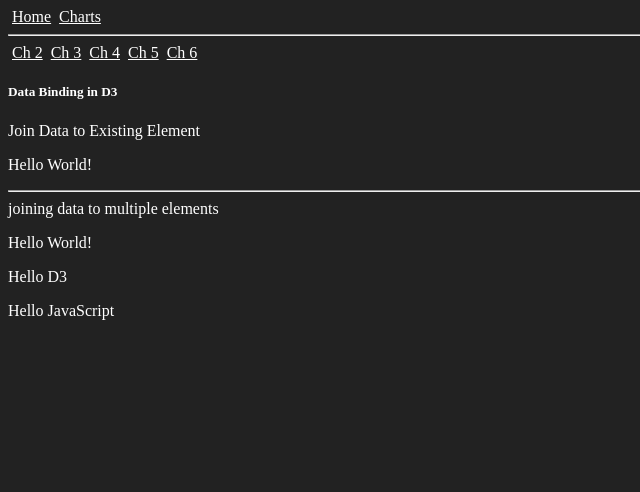
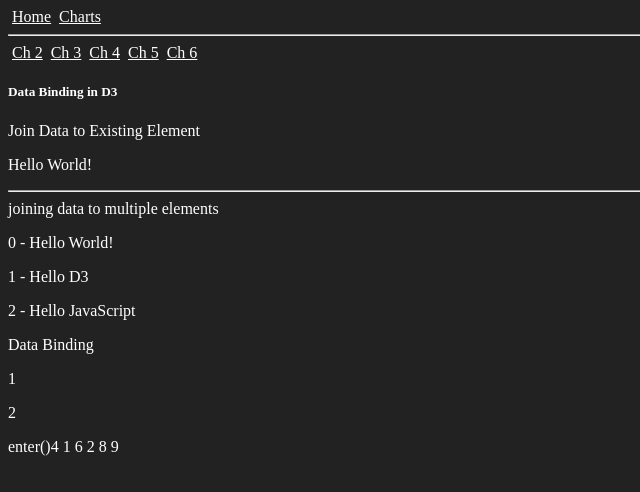
Before and after one commit to gmkhussain/vue-charts, a Vue app: page /ch6 in a window 1280 px wide. Shown: the top 492 px of the page, without its empty margins (0-640 px from the left). Built offline with nearby package versions, Linux system fonts and the light colour scheme.

Commit message:
enter() method dynamically creates placeholder

```diff
--- a/src/views/frontend/pages/Charts/Ch6.vue
+++ b/src/views/frontend/pages/Charts/Ch6.vue
@@ -15,6 +15,19 @@
             <p></p>
             <p></p>
             <p></p>
+        </div>
+
+
+        <div id="dataBinding">
+            <span>Data Binding</span>
+            <p>N/A</p>
+            <p></p>
+        </div>
+
+
+        <div id="enters">
+            <span>enter()</span>
+
         </div>
 
     </div>
@@ -56,12 +69,51 @@ export default {
                 .data(myData2)
                 .text(function (d, i) {
                     console.log(i)
-                    return d;
+                    return `${i} - ${d}`;
                 });
 
 
 
-        console.log(p, p2)
+
+
+
+
+
+
+
+        var myData3 = [1,2,3,4];
+
+        var p3 = d3.select("#dataBinding")
+                .selectAll("p")
+                .data(myData3)
+                .text(function(d, i) {
+                    console.log(i)
+                    return d;
+                } );
+
+
+
+
+
+
+        /*
+           The enter() method dynamically creates placeholder
+           references corresponding to the number of data values
+        */
+
+        var data4 = [4, 1, 6, 2, 8, 9];
+        var p4 = d3.select("#enters")
+                    .selectAll("p")
+                    .data(data4)
+                    .enter()
+                    .append("span")
+                    .text(function(d) { return d + " "; });
+
+
+
+        console.log(p, p2, p3, p4 );
+
+
     }
 }
 </script>
```
